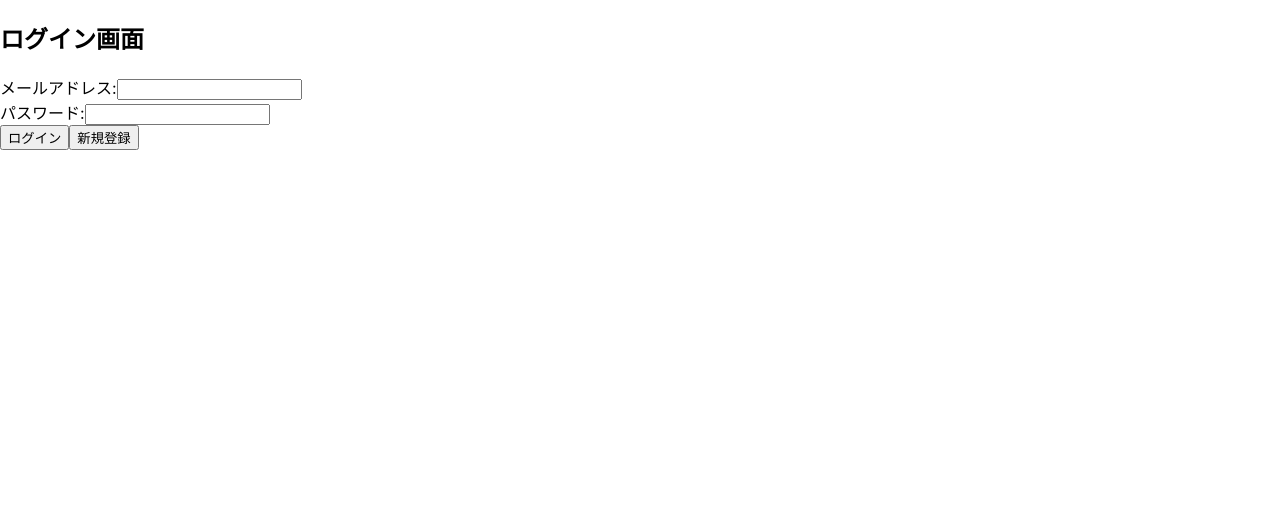
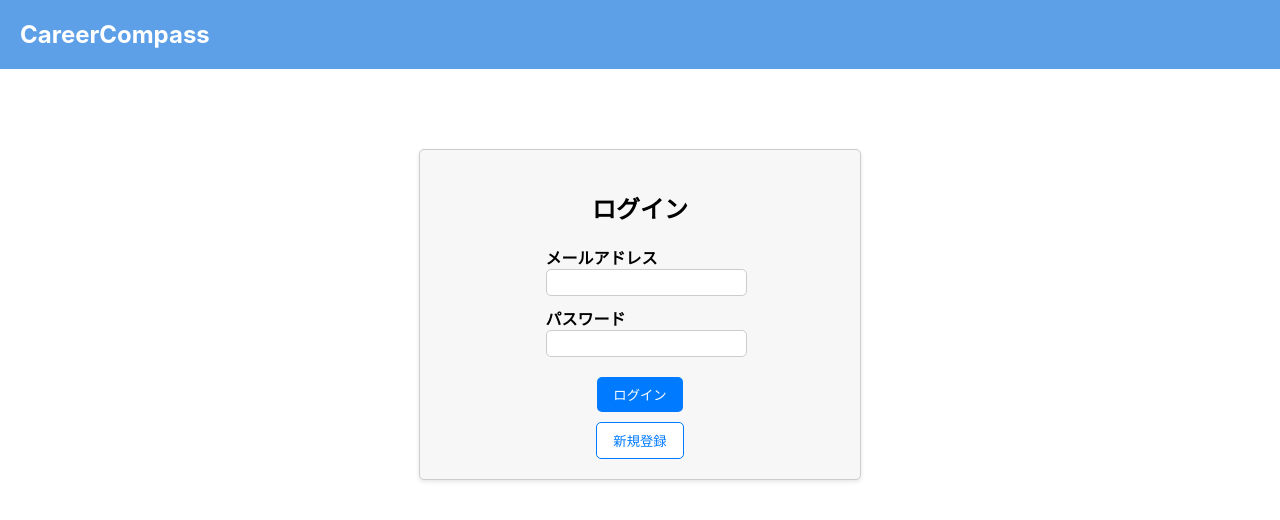
Before and after one commit to sudareina/Career_Compass, a React (Create React App) app in the folder career-compass-frontend/: page / in a window 1280 px wide. Shown: the top 520 px of the page. Built offline with nearby package versions, Linux system fonts and the light colour scheme.

Commit message:
css（ヘッダーデザイン、ログイン画面、新規登録画面のデザイン）

```diff
--- a/career-compass-frontend/src/CompanyList.js
+++ b/career-compass-frontend/src/CompanyList.js
@@ -1,4 +1,5 @@
 import React, { useState } from 'react';
+import './cc.css';
 
 const CompanyList = ({ handleLogout, toggleScreen }) => {
 
@@ -101,10 +102,13 @@ const [companiesData, setCompaniesData] = useState([
 
   return (
     <div>
-      <div style={{ display: 'flex', justifyContent: 'flex-end', marginBottom: '10px' }}>
-        <button onClick={() => toggleScreen()}>企業リスト</button>
-        <button onClick={handleScheduleButtonClick}>スケジュール</button>
-        <button onClick={handleLogout}>ログアウト</button>
+      <div className="header">
+        <div className="logo">CareerCompass</div>
+        <div>
+          <button onClick={() => toggleScreen()}>企業リスト</button>
+          <button onClick={handleScheduleButtonClick}>スケジュール</button>
+          <button onClick={handleLogout}>ログアウト</button>
+        </div>
       </div>
       <div style={{ display: 'flex', justifyContent: 'flex-end', marginBottom: '10px' }}>
         <button onClick={handleAddCompany}>追加</button>
@@ -132,8 +136,8 @@ const [companiesData, setCompaniesData] = useState([
         ))}
       </ul>
       {selectedCompany && (
-        <div style={modalStyle}>
-          <div style={modalContentStyle}>
+        <div className="edit-modal">
+          <div className="edit-modal-content">
             <h2>企業情報を編集</h2>
             <p>名前：</p>
             <input
@@ -188,8 +192,8 @@ const [companiesData, setCompaniesData] = useState([
       )}
       {/* 削除の確認用モーダル */}
       {isDeleteModalOpen && (
-        <div style={modalStyle}>
-          <div style={modalContentStyle}>
+        <div className="confirm-modal">
+          <div className="confirm-modal-content">
             <h2>削除の確認</h2>
             <p>本当に削除しますか？</p>
             <div style={{ display: 'flex', justifyContent: 'space-between' }}>
@@ -202,8 +206,8 @@ const [companiesData, setCompaniesData] = useState([
 
       {/* 保存の確認用モーダル */}
       {isSaveModalOpen && (
-        <div style={modalStyle}>
-          <div style={modalContentStyle}>
+        <div className="confirm-modal">
+          <div className="confirm-modal-content">
             <h2>保存の確認</h2>
             <p>変更内容を保存しますか？</p>
             <div style={{ display: 'flex', justifyContent: 'space-between' }}>
@@ -217,26 +221,4 @@ const [companiesData, setCompaniesData] = useState([
   );
 };
 
-const modalStyle = {
-  position: 'fixed',
-  top: 0,
-  left: 0,
-  width: '100%',
-  height: '100%',
-  background: 'rgba(0, 0, 0, 0.5)',
-  display: 'flex',
-  alignItems: 'center',
-  justifyContent: 'center',
-};
-
-const modalContentStyle = {
-  background: 'white',
-  padding: '20px',
-  borderRadius: '4px',
-  width: '600px', // 任意の横幅に設定する例
-  maxHeight: '80vh', // モーダルの高さが画面の80%まで拡大する例
-  overflowY: 'auto', // コンテンツがはみ出た場合に縦方向にスクロールできるようにする
-};
-
-
 export default CompanyList;
--- a/career-compass-frontend/src/Login.js
+++ b/career-compass-frontend/src/Login.js
@@ -1,4 +1,5 @@
 import React, { useState } from 'react';
+import './cc.css';
 
 const Login = ({ toggleScreen, handleLogin }) => {
   const [email, setEmail] = useState('');
@@ -20,8 +21,13 @@ const Login = ({ toggleScreen, handleLogin }) => {
     handleLogin();
   };
 
+  /*
   return (
     <div>
+      <div className="header">
+      <div className="logo">CareerCompass</div>
+    </div>
+    <div className="login-container">
       <h2>ログイン画面</h2>
       <form onSubmit={handleSubmit}>
         <div>
@@ -37,6 +43,32 @@ const Login = ({ toggleScreen, handleLogin }) => {
       </form>
     </div>
   );
+  */
+
+  return (
+    <div>
+      <div className="header">
+        <div className="logo">CareerCompass</div>
+      </div>
+      <div className="login-container">
+        <h2>ログイン</h2>
+        <form onSubmit={handleSubmit}>
+          <div>
+            <label>メールアドレス</label>
+            <input type="email" value={email} onChange={handleEmailChange} />
+          </div>
+          <div>
+            <label>パスワード</label>
+            <input type="password" value={password} onChange={handlePasswordChange} />
+          </div>
+          <button type="submit">ログイン</button>
+          <button onClick={() => toggleScreen()}>新規登録</button>
+        </form>
+      </div>
+    </div>
+  );
 };
 
+
+
 export default Login;
--- a/career-compass-frontend/src/Register.js
+++ b/career-compass-frontend/src/Register.js
@@ -1,4 +1,5 @@
 import React, { useState } from 'react';
+import './cc.css';
 
 const Register = ({ toggleScreen }) => {
   const [email, setEmail] = useState('');
@@ -23,18 +24,23 @@ const Register = ({ toggleScreen }) => {
 
   return (
     <div>
-      <h2>新規登録画面</h2>
+      <div className="header">
+        <div className="logo">CareerCompass</div>
+      </div>
+      <div className="login-container"> {/* 修正：login-containerクラスを囲むdivを追加 */}
+        <h2>新規登録</h2>
         <form onSubmit={handleSubmit}>
           <div>
-          <label>メールアドレス:</label>
+            <label>メールアドレス</label>
             <input type="email" value={email} onChange={handleEmailChange} />
           </div>
           <div>
-          <label>パスワード:</label>
+            <label>パスワード</label>
             <input type="password" value={password} onChange={handlePasswordChange} />
           </div>
           <button type="submit">登録</button>
         </form>
+      </div> {/* 修正：login-containerクラスを囲むdivを閉じる */}
     </div>
   );
 };
--- a/career-compass-frontend/src/ScheduleList.js
+++ b/career-compass-frontend/src/ScheduleList.js
@@ -1,4 +1,5 @@
 import React, { useState } from 'react';
+import './cc.css';
 
 const ScheduleList = ({ handleLogout, toggleScreen }) => {
   // スケジュールデータ
@@ -157,10 +158,13 @@ const ScheduleList = ({ handleLogout, toggleScreen }) => {
 
   return (
     <div>
-      <div style={{ display: 'flex', justifyContent: 'flex-end', marginBottom: '10px' }}>
-        <button onClick={() => toggleScreen()}>企業リスト</button>
-        <button onClick={() => setActiveTab('schedule')}>スケジュール</button>
-        <button onClick={handleLogout}>ログアウト</button>
+      <div className="header">
+        <div className="logo">CareerCompass</div>
+        <div>
+          <button onClick={() => toggleScreen()}>企業リスト</button>
+          <button onClick={() => setActiveTab('schedule')}>スケジュール</button>
+          <button onClick={handleLogout}>ログアウト</button>
+        </div>
       </div>
       <div style={{ display: 'flex', justifyContent: 'flex-end', marginBottom: '10px' }}>
         <button onClick={handleAddSchedule}>追加</button>
--- /dev/null
+++ b/career-compass-frontend/src/cc.css
@@ -0,0 +1,183 @@
+/* ヘッダーのスタイル */
+.header {
+    background-color: #5da0e8;
+    color: #fff;
+    display: flex;
+    justify-content: space-between;
+    align-items: center;
+    padding: 20px;
+  }
+
+  /* ロゴのスタイル */
+  .logo {
+    font-size: 24px;
+    font-weight: bold;
+  }
+
+  /* ログインフォームのコンテナのスタイル */
+.login-container {
+    max-width: 400px;
+    margin: 80px auto 0;
+    padding: 20px;
+    border: 1px solid #ccc;
+    border-radius: 5px;
+    background-color: #f7f7f7;
+    box-shadow: 0 2px 4px rgba(0, 0, 0, 0.1);
+  }
+
+  /* ログインフォームの各要素のスタイル */
+  .login-container h2 {
+    text-align: center;
+    margin-bottom: 20px;
+  }
+
+  .login-container form {
+    display: flex;
+    flex-direction: column;
+    align-items: center;
+  }
+
+  .login-container div {
+    display: flex;
+    flex-direction: column;
+    margin-bottom: 10px;
+  }
+
+  .login-container label {
+    font-weight: bold;
+  }
+
+  .login-container input[type="email"],
+  .login-container input[type="password"] {
+    padding: 5px;
+    width: 100%;
+    border: 1px solid #ccc;
+    border-radius: 5px;
+  }
+
+  .login-container button {
+    margin-top: 10px;
+    padding: 8px 16px;
+    border: none;
+    border-radius: 5px;
+    cursor: pointer;
+  }
+
+  /* ボタンのスタイル */
+  .login-container button[type="submit"] {
+    background-color: #007bff;
+    color: #fff;
+  }
+
+  .login-container button[type="submit"]:hover {
+    background-color: #0056b3;
+  }
+
+  .login-container button[type="submit"]:focus {
+    outline: none;
+  }
+
+  .login-container button[type="submit"]:active {
+    background-color: #004080;
+  }
+
+  .login-container button[type="submit"]:disabled {
+    background-color: #ccc;
+    cursor: not-allowed;
+  }
+
+  .login-container button[type="submit"]:disabled:hover {
+    background-color: #ccc;
+  }
+
+  .login-container button[type="submit"]:disabled:focus {
+    outline: none;
+  }
+
+  .login-container button[type="submit"]:disabled:active {
+    background-color: #ccc;
+  }
+
+  .login-container button[type="submit"]:not(:disabled) {
+    transition: background-color 0.3s ease-in-out;
+  }
+
+  .login-container button[type="submit"]:not(:disabled):hover {
+    transform: scale(1.1);
+  }
+
+  .login-container button[type="submit"]:not(:disabled):active {
+    transform: scale(0.9);
+  }
+
+  .login-container button[type="submit"]:not(:disabled):focus {
+    outline: none;
+  }
+
+  .login-container button:not([type="submit"]) {
+    background-color: #fff;
+    border: 1px solid #007bff;
+    color: #007bff;
+  }
+
+  .login-container button:not([type="submit"]):hover {
+    background-color: #f2f2f2;
+  }
+
+  .login-container button:not([type="submit"]):focus {
+    outline: none;
+  }
+
+  .login-container button:not([type="submit"]):active {
+    background-color: #e6e6e6;
+  }
+
+  /* 編集用モーダルのスタイル */
+  div.edit-modal {
+    position: fixed;
+    top: 0;
+    left: 0;
+    width: 100%;
+    height: 100%;
+    background: rgba(0, 0, 0, 0.5);
+    display: flex;
+    align-items: center;
+    justify-content: center;
+  }
+
+  div.edit-modal-content {
+    background: white;
+    padding: 20px;
+    border-radius: 4px;
+    width: 600px;
+    max-height: 80vh;
+    overflow-y: auto;
+  }
+
+  /* 確認用モーダルのスタイル */
+  div.confirm-modal {
+    position: fixed;
+    top: 0;
+    left: 0;
+    width: 100%;
+    height: 100%;
+    background: rgba(0, 0, 0, 0.5);
+    display: flex;
+    align-items: center;
+    justify-content: center;
+  }
+
+  div.confirm-modal-content {
+    background: white;
+    padding: 20px;
+    border-radius: 4px;
+    width: 400px;
+  }
+
+  div.confirm-modal-content p {
+    margin-bottom: 10px;
+  }
+
+  div.confirm-modal-content button {
+    margin-right: 10px;
+  }
```
Lines whose indentation alone changed are shown as unchanged.
